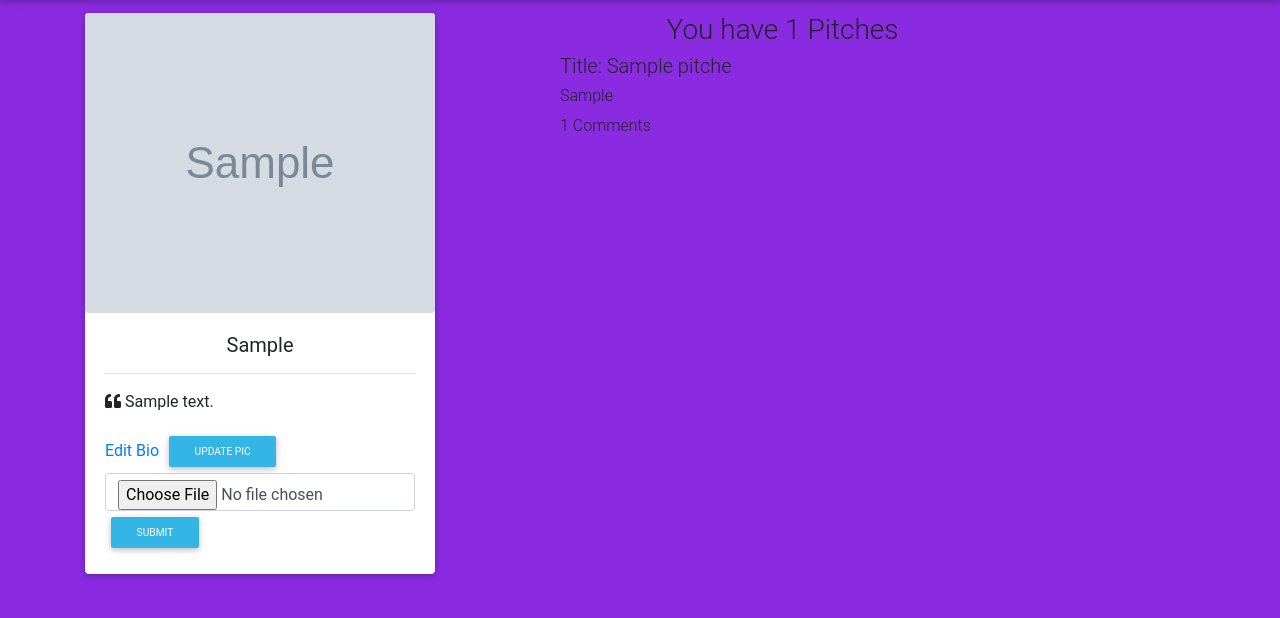
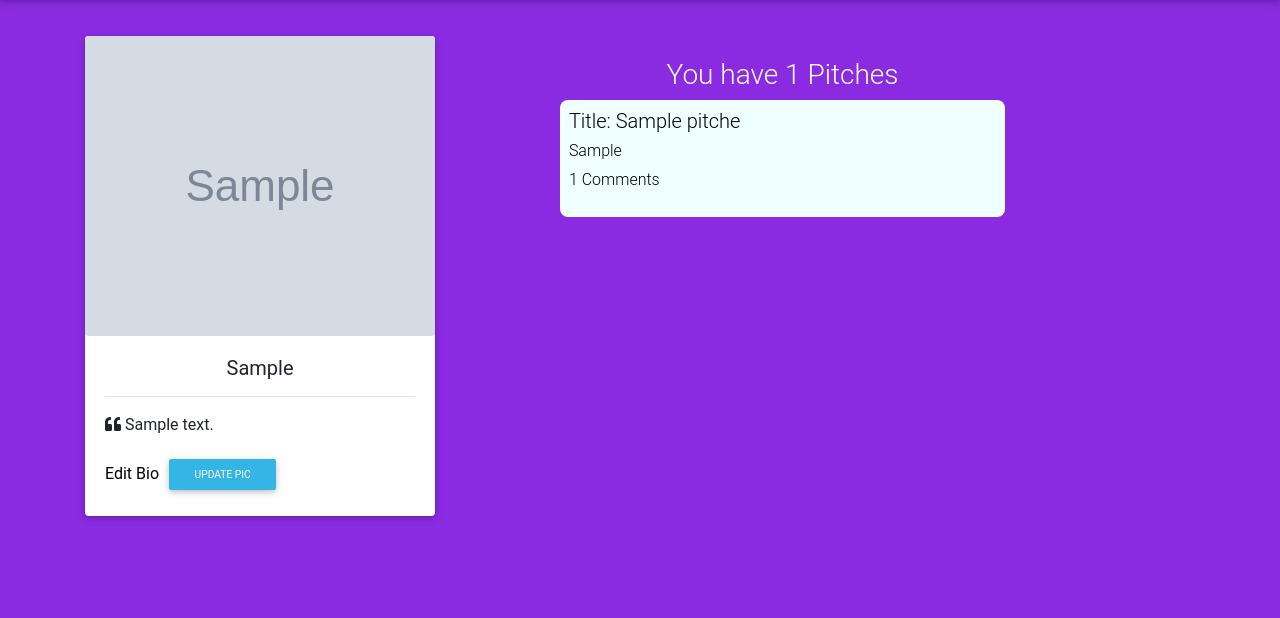
Before and after one commit to Rachelnk/OneMinutePitch, a Flask app: a page that uses app/templates/profile/profile.html in a window 1280 px wide. Shown: the part 56-674 px from the top of the page. Run offline with Flask 2, Linux system fonts and the light colour scheme; a user stored in the database is signed in; tables that the repository leaves empty hold one stand-in row (values such as "Sample post"); grey boxes marked "Sample" are stand-in pictures; some libraries are stand-ins or nearby versions; some web fonts are replaced.

Commit message:
Remove update pic form in index.html.

```diff
--- a/app/main/views.py
+++ b/app/main/views.py
@@ -91,7 +91,7 @@ def like(id):
         else:
             continue
     new_vote = Upvote(user = current_user, pitch_id=id)
-    new_vote.get_upvotes()
+    new_vote.save_upvote()
     return redirect(url_for('main.index',id=id))
 
 @main.route('/dislike/<int:id>',methods = ['POST','GET'])
--- a/app/templates/profile/profile.html
+++ b/app/templates/profile/profile.html
@@ -32,12 +32,6 @@
                     <button class="btn btn-sm btn-info" id="profbutton">update pic</button>
                   </div>
 
-                  <div id="imgform">
-                      <form action="{{url_for('main.update_pic',name=user.username)}}" method="post" enctype = "multipart/form-data">
-                        <input type="file"  name="photo" class="form-control" required>
-                        <input type="submit" class="btn btn-sm btn-info" id="submit">
-                      </form>
-                  </div>
               </div>
               {% endif %}
           </div>
```
Also changed, not shown: app/static/css/index.css (renamed from app/static/css/main.css), app/static/css/styles.css (renamed from app/static/css/style.css).
